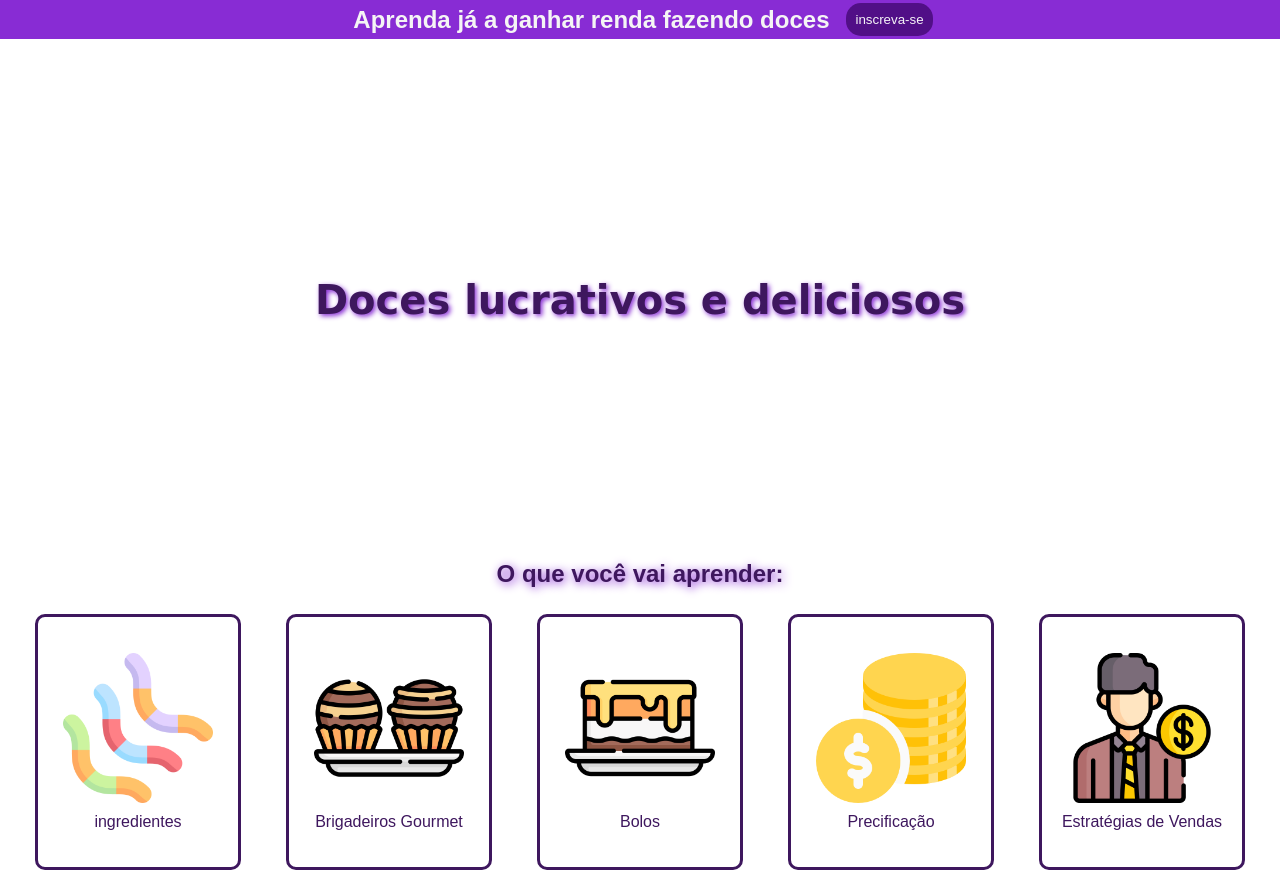
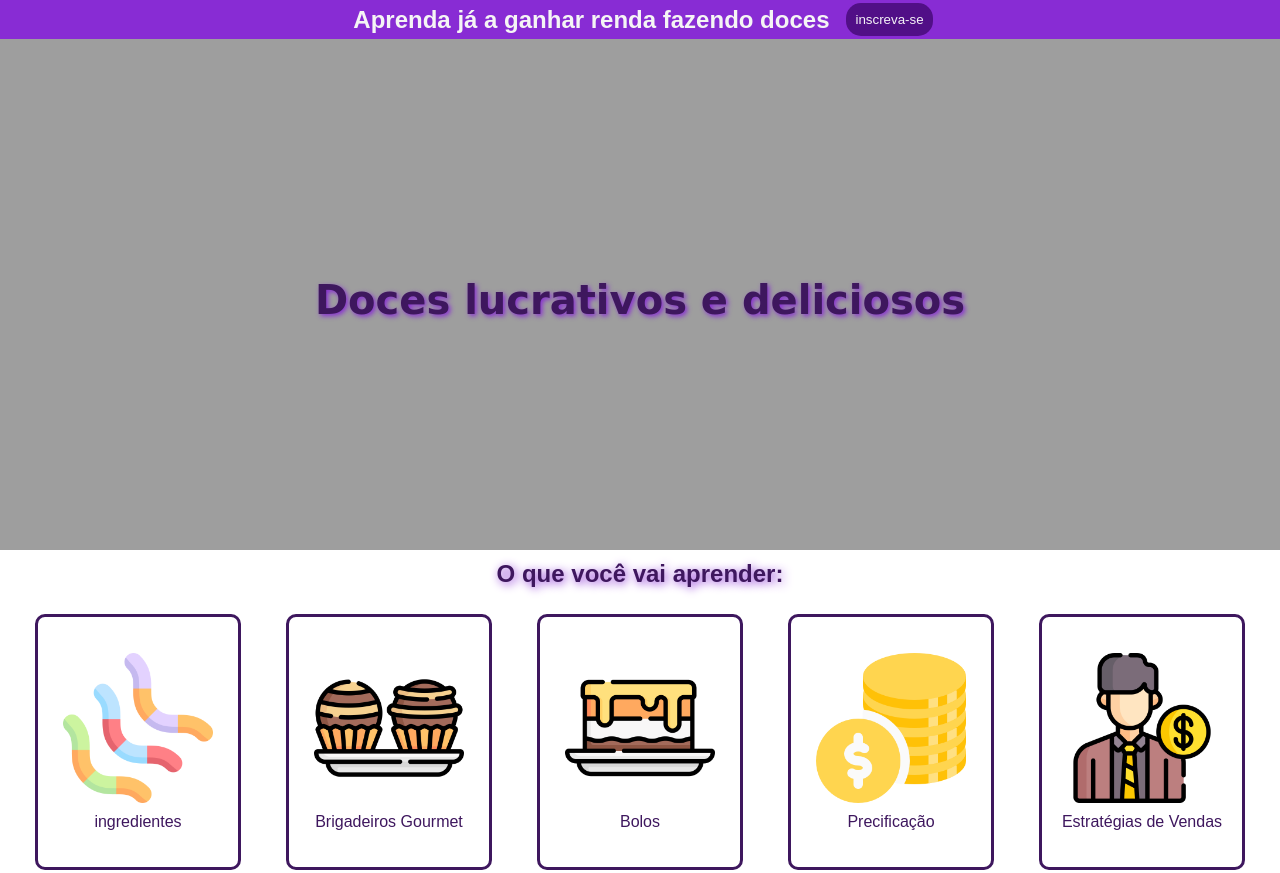
Before and after one commit to ph-bicalho/CursoDoces, a plain HTML site: page index.html in a window 1280 px wide. Shown: the top 873 px of the page. Drawn offline with Linux system fonts and the light colour scheme; the site is published under a folder, as on GitHub Pages, so addresses that start at the root find nothing; files whose address does not match are found by name; a web font is replaced by a local one.

Commit message:
Imagem do banner

```diff
--- a/style.css
+++ b/style.css
@@ -33,7 +33,7 @@ button:active{
 }
 .banner{
     padding-top: 50px;
-    background: url(/images/untitleddoces1.png) ;
+    background: url(untitleddoces1.png) ;
     background-attachment: fixed;
     background-size: cover;
     height: 500px;
```
